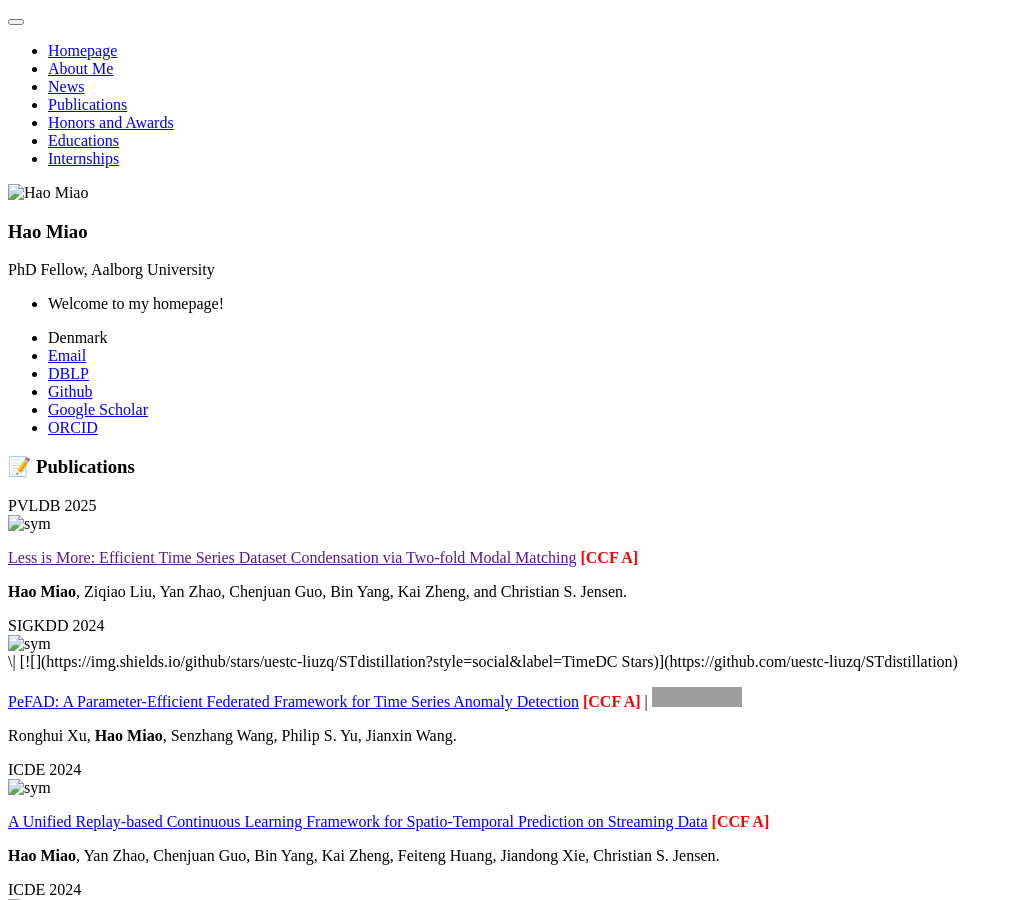
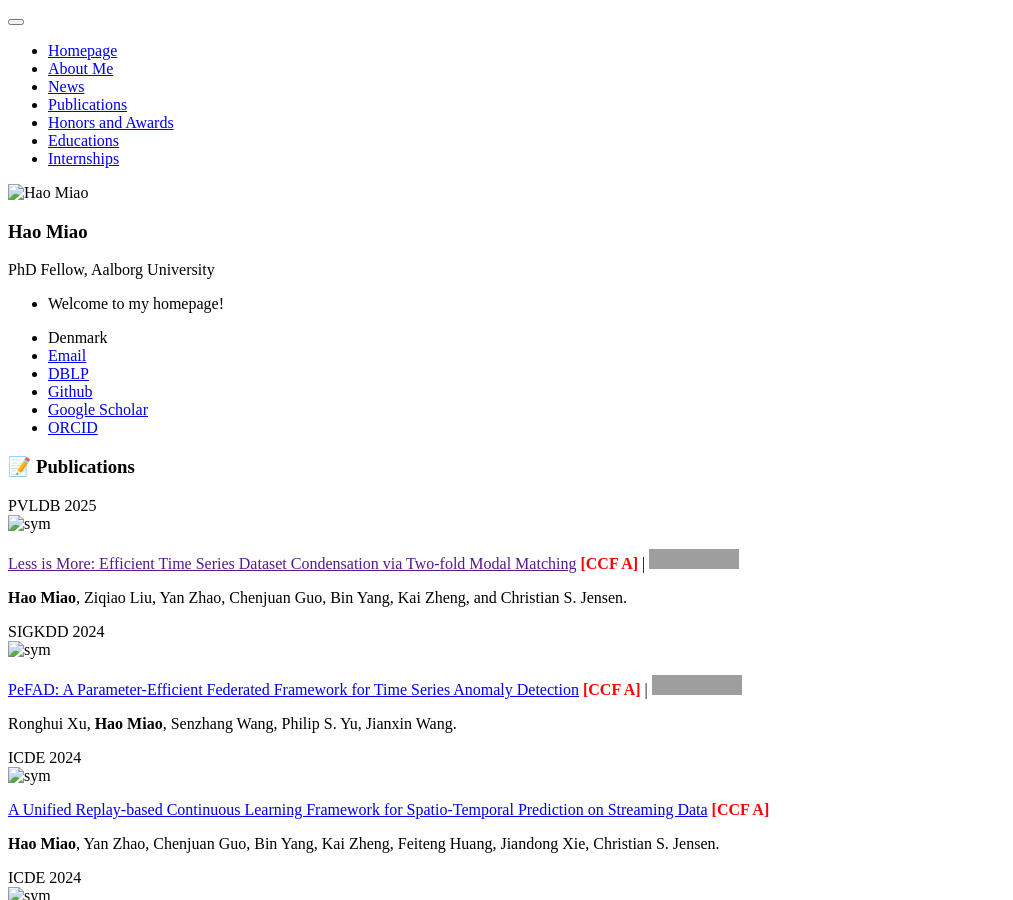
Before and after one commit to MiaoHaoSunny/MiaoHaoSunny.github.io, a Jekyll site: the page built from _pages/includes/pub.md, in a window 1280 px wide and 900 px high. Shown: the whole window, without its empty margins (0-1013 px from the left). Built offline with Jekyll 4.4.1, drawn with Linux system fonts in a browser that asks for light colours; our own code applies the rules of GitHub Pages for plain Markdown files; grey boxes are pictures that could not be loaded.

Commit message:
Update pub.md

```diff
--- a/_pages/includes/pub.md
+++ b/_pages/includes/pub.md
@@ -4,13 +4,13 @@
 <div class='paper-box'><div class='paper-box-image'><div><div class="badge">PVLDB 2025</div><img src='images/TimeDC.png' alt="sym" width="100%"></div></div>
 <div class='paper-box-text' markdown="1">
 
-[Less is More: Efficient Time Series Dataset Condensation via Two-fold Modal Matching]() <b><font color="red">[CCF A]</font></b>
+[Less is More: Efficient Time Series Dataset Condensation via Two-fold Modal Matching]() <b><font color="red">[CCF A]</font></b> \| [![](https://img.shields.io/github/stars/uestc-liuzq/STdistillation?style=social&label=TimeDC Stars)](https://github.com/uestc-liuzq/STdistillation)
 
 **Hao Miao**, Ziqiao Liu, Yan Zhao, Chenjuan Guo, Bin Yang, Kai Zheng, and Christian S. Jensen.
 </div>
 </div>
 
-<div class='paper-box'><div class='paper-box-image'><div><div class="badge">SIGKDD 2024</div><img src='images/PeFAD.png' alt="sym" width="100%"></div></div> \| [![](https://img.shields.io/github/stars/uestc-liuzq/STdistillation?style=social&label=TimeDC Stars)](https://github.com/uestc-liuzq/STdistillation)
+<div class='paper-box'><div class='paper-box-image'><div><div class="badge">SIGKDD 2024</div><img src='images/PeFAD.png' alt="sym" width="100%"></div></div>
 <div class='paper-box-text' markdown="1">
 
 [PeFAD: A Parameter-Efficient Federated Framework for Time Series Anomaly Detection](https://arxiv.org/abs/2406.02318) <b><font color="red">[CCF A]</font></b> \| [![](https://img.shields.io/github/stars/xu737/PeFAD?style=social&label=PeFAD Stars)](https://github.com/xu737/PeFAD)
```
